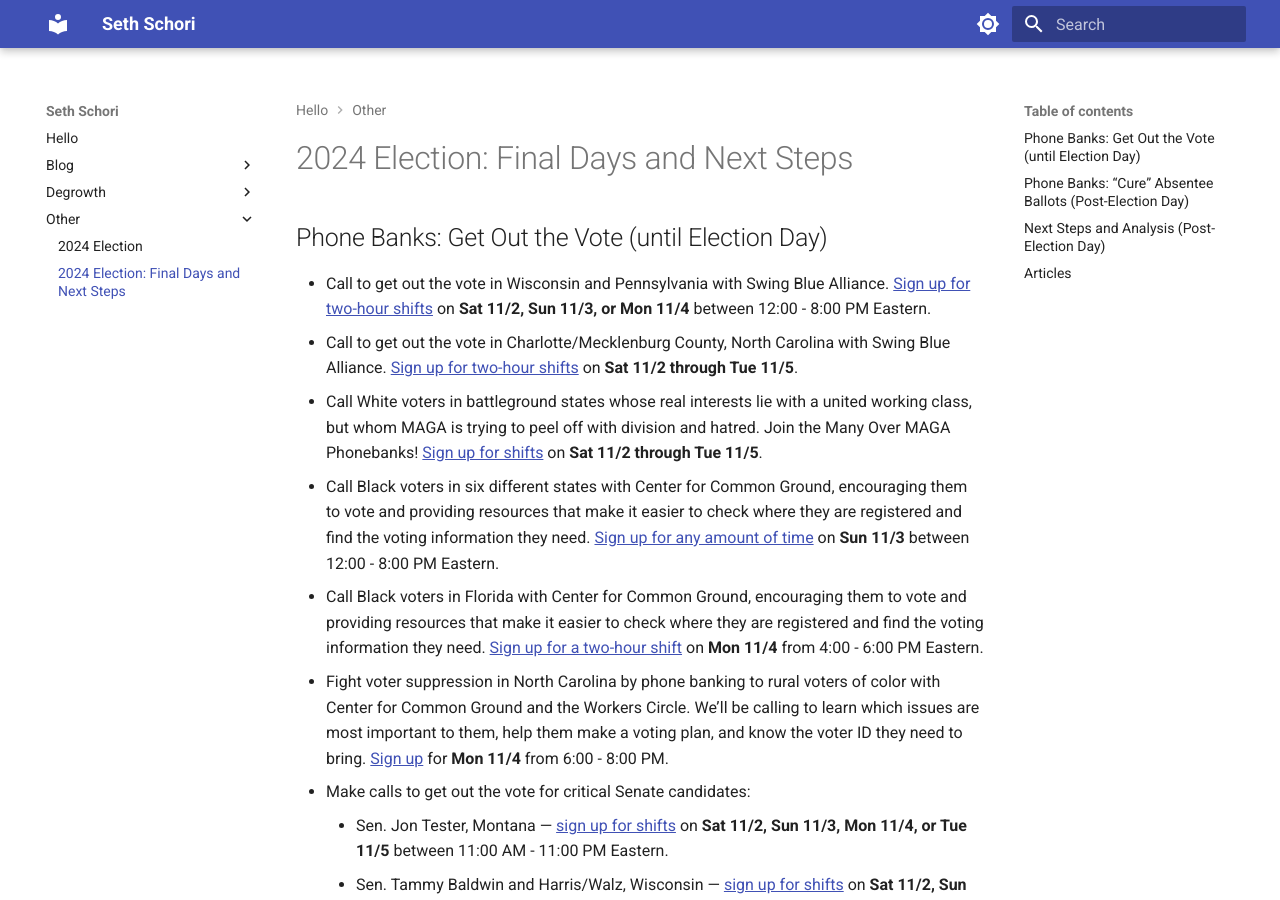
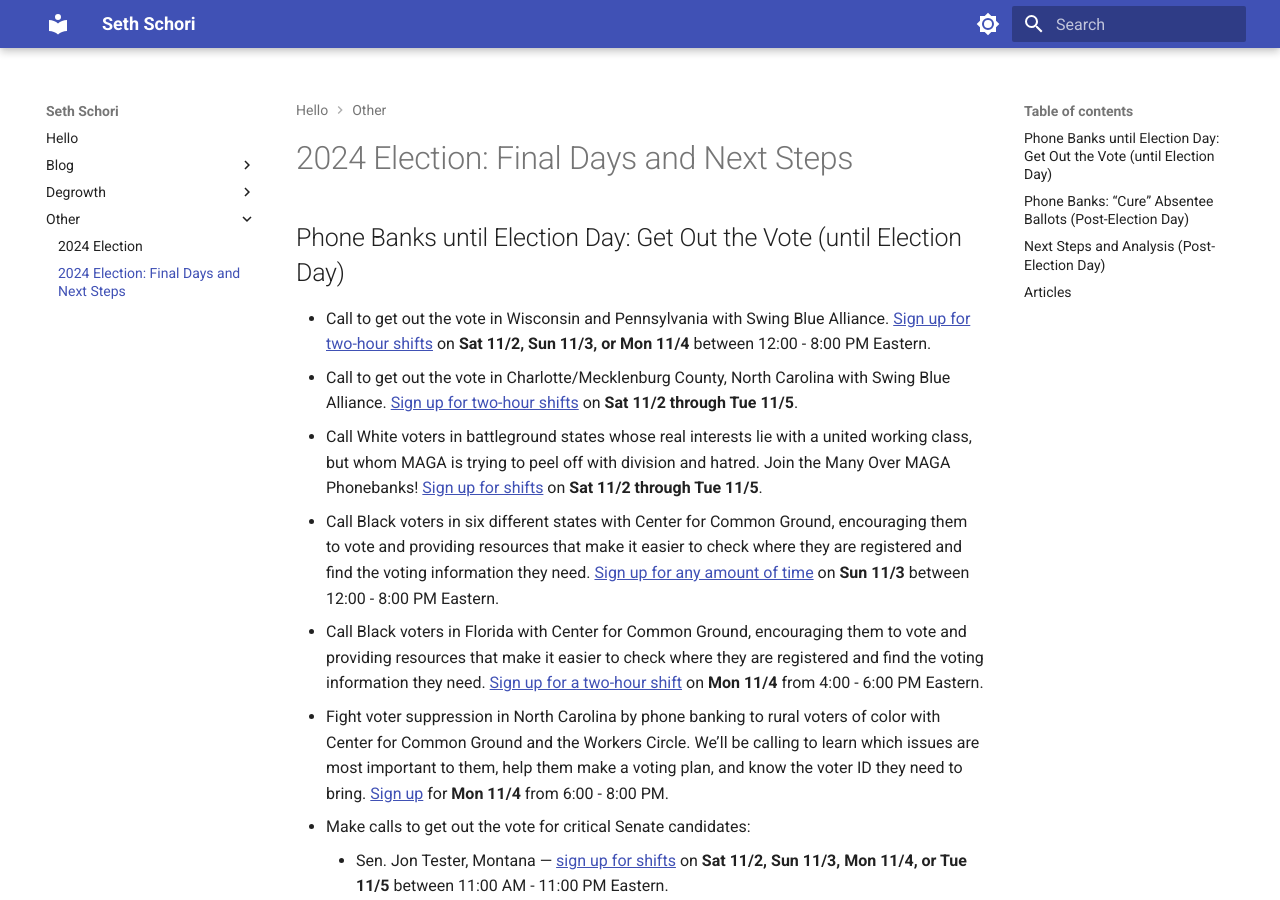
Before and after one commit to sethschori/sethschori.github.io, an MkDocs documentation site: the page built from docs/other/2024-election-ending.md, in a window 1280 px wide and 900 px high. Built offline with MkDocs 1.6.1 and Material for MkDocs 9.7.7, drawn with Linux system fonts in a browser that asks for light colours.

Commit message:
vault backup: 2024-11-02 12:39:16

```diff
--- a/docs/other/2024-election-ending.md
+++ b/docs/other/2024-election-ending.md
@@ -1,6 +1,6 @@
 # 2024 Election: Final Days and Next Steps
 
-## Phone Banks: Get Out the Vote (until Election Day)
+## Phone Banks until Election Day: Get Out the Vote (until Election Day)
 - Call to get out the vote in Wisconsin and Pennsylvania with Swing Blue Alliance. [Sign up for two-hour shifts](https://www.mobilize.us/swingbluealliance/event/726445/) on **Sat 11/2, Sun 11/3, or Mon 11/4** between 12:00 - 8:00 PM Eastern.
 - Call to get out the vote in Charlotte/Mecklenburg County, North Carolina with Swing Blue Alliance. [Sign up for two-hour shifts](https://www.mobilize.us/swingbluealliance/event/569199/) on **Sat 11/2 through Tue 11/5**.
 - Call White voters in battleground states whose real interests lie with a united working class, but whom MAGA is trying to peel off with division and hatred. Join the Many Over MAGA Phonebanks! [Sign up for shifts](https://www.mobilize.us/surj/event/653094/) on **Sat 11/2 through Tue 11/5**.
```
